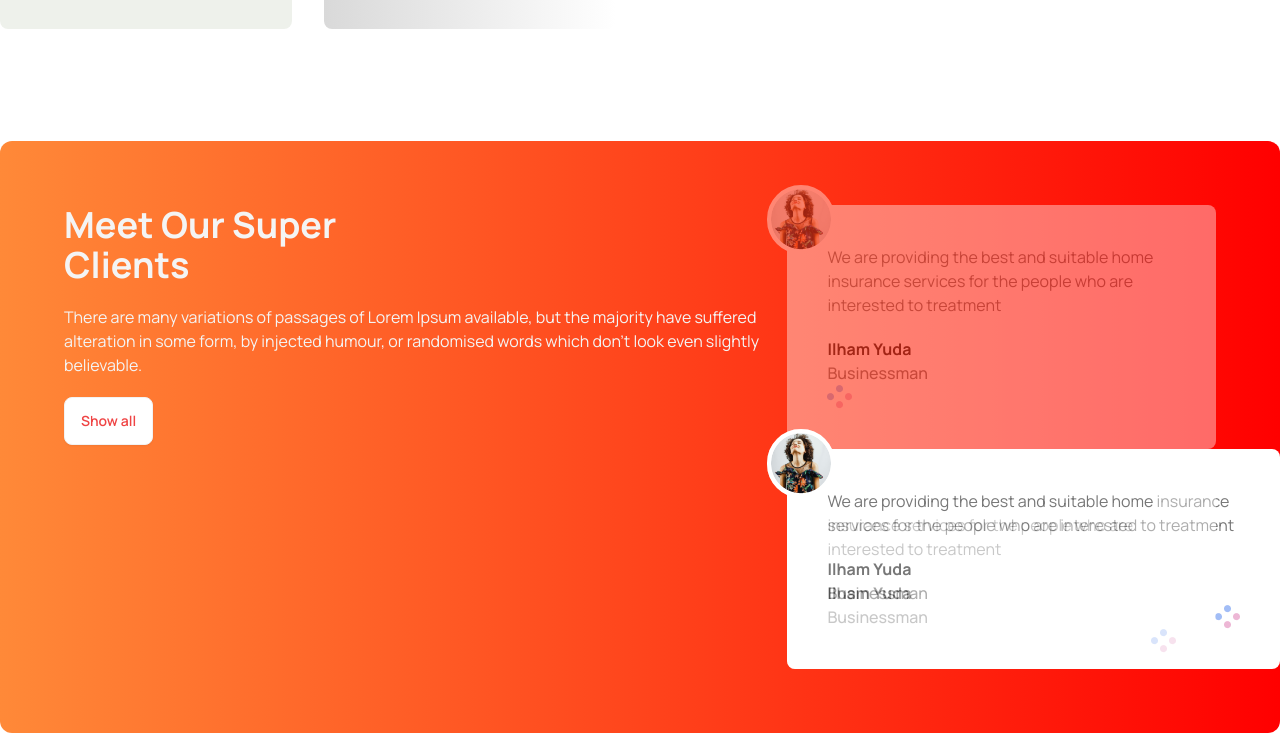
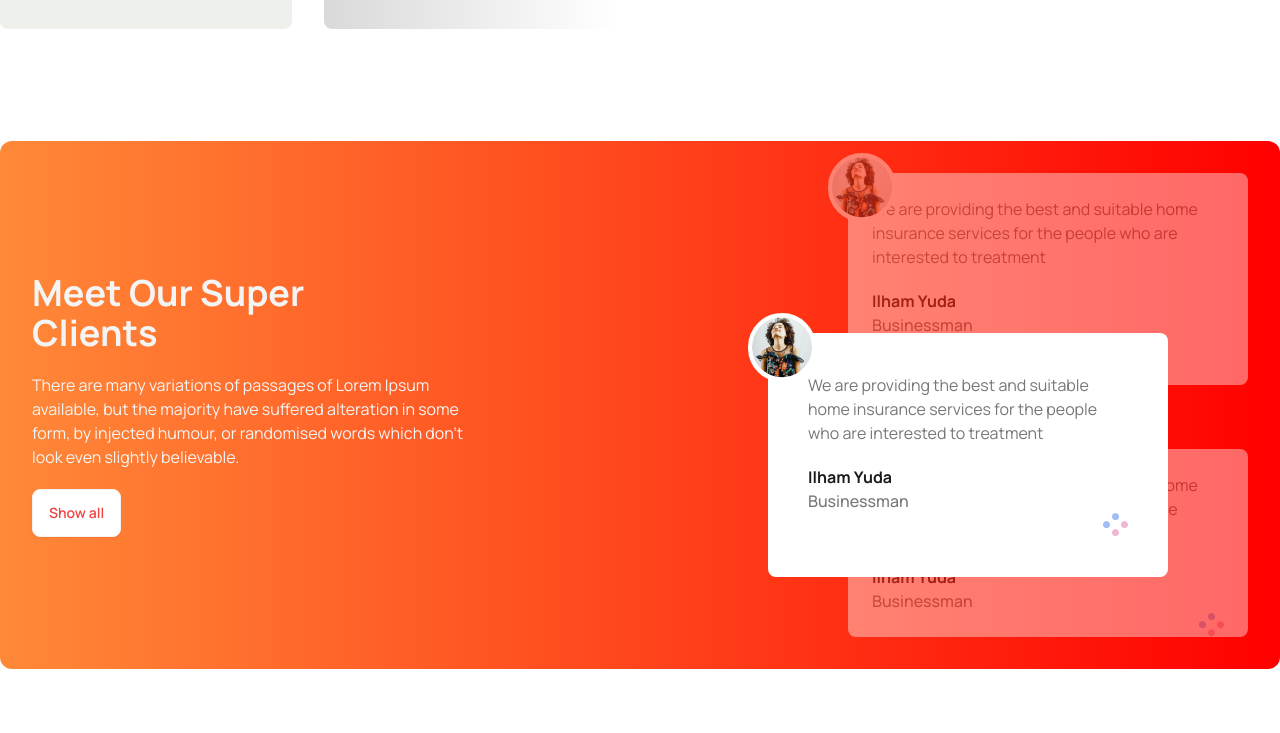
Before and after one commit to AirinNila/Tea-house, a plain HTML site: page index.html in a window 1280 px wide. Shown: the part 1687-2420 px from the top of the page. After the commit the page ends 2356 px from the top, so only its background shows below. Drawn offline with nearby package versions, Linux system fonts and the light colour scheme.

Commit message:
added reveiw section

```diff
--- a/index.html
+++ b/index.html
@@ -178,18 +178,21 @@
 
         <!-- super client section -->
         <section class="mt-28 px-6 md:px-0">
-            <div class="bg-gradient-to-l from-[#FF0000] to-[#FF8938] rounded-xl flex flex-col md:flex-row gap-4 p-16">
+            <div class="bg-gradient-to-l from-[#FF0000] to-[#FF8938] rounded-xl flex flex-col md:flex-row p-8">
+                <!-- client des -->
+                 <div class="flex flex-1 items-center">
                 <div class="space-y-5">
                     <h3 class="text-4xl text-white-des font-bold">Meet Our Super <br> Clients</h3>
-                    <p class="text-base text-white-des">There are many variations of passages of Lorem Ipsum available,
-                        but the majority have suffered alteration in some form, by injected humour, or randomised words
-                        which don't look even slightly believable. </p>
+                    <p class="text-base text-white-des">There are many variations of passages of Lorem Ipsum <br> available,
+                        but the majority have suffered alteration in some <br> form, by injected humour, or randomised words
+                        which don't <br> look even slightly believable. </p>
                     <button class="btn bg-white text-red-500">Show all</button>
                 </div>
+            </div>
                 <!-- review container -->
-                <div>
+                <div class="relative">
                     <!-- review next -->
-                    <div class="p-10 rounded-lg bg-white relative opacity-40 ">
+                    <div class="p-6 rounded-lg bg-white relative opacity-40 z-10 w-[400px] ">
                         <img src="/images/client.png" alt="client"
                             class="absolute -left-5 -top-5 border-4 rounded-full border-white bg-white">
                         <p class="text-base text-des ">We are providing the best and suitable home insurance services
@@ -201,7 +204,7 @@
                         </div>
                     </div>
                     <!-- review current -->
-                    <div class="p-10 rounded-lg bg-white absolute">
+                    <div class="p-10 rounded-lg bg-white absolute z-20 top-40 -left-20 w-[400px]">
                         <img src="/images/client.png" alt="client"
                             class="absolute -left-5 -top-5 border-4 rounded-full border-white bg-white">
                         <p class="text-base text-des ">We are providing the best and suitable home insurance services
@@ -213,7 +216,7 @@
                         </div>
                     </div>
                     <!-- review previous -->
-                    <div class="p-10 rounded-lg bg-white relative opacity-40">
+                    <div class="p-6 rounded-lg bg-white relative opacity-40 z-10 mt-16 w-[400px]">
                         <img src="/images/client.png" alt="client"
                             class="absolute -left-5 -top-5 border-4 rounded-full border-white bg-white">
                         <p class="text-base text-des ">We are providing the best and suitable home insurance services
@@ -229,6 +232,8 @@
         </section>
 
 
+
+
     </main>
 
     <footer>
```
